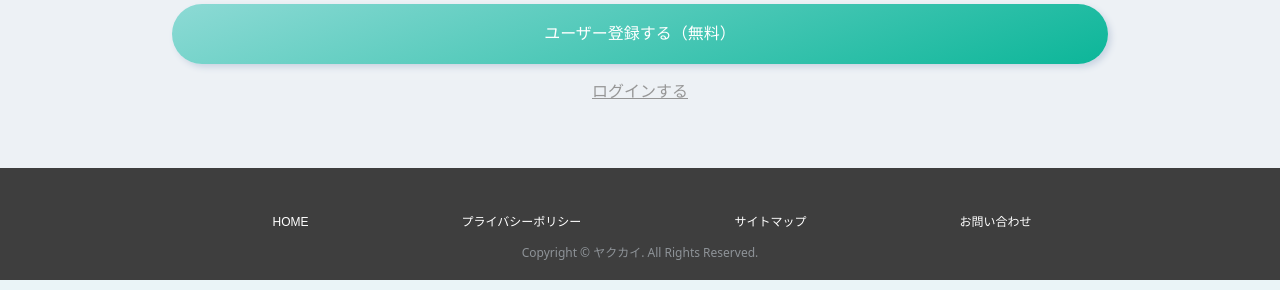
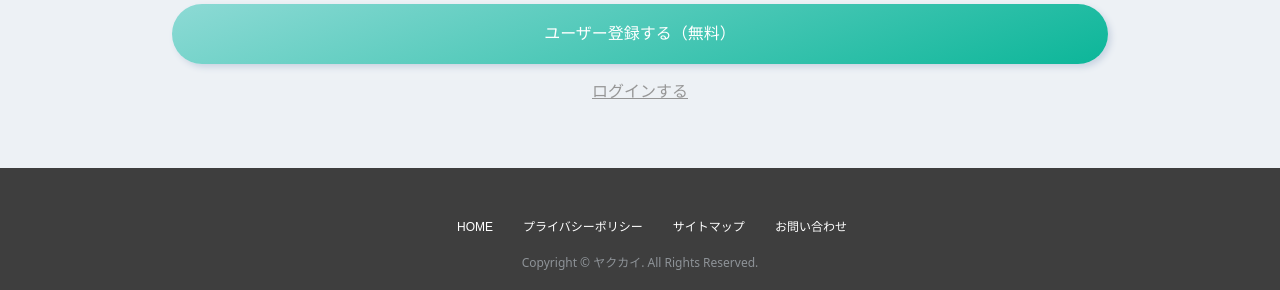
Before and after one commit to takuya-7/yakukai, a PHP site: page /index.php in a window 1280 px wide. Shown: the part 1948-2238 px from the top of the page. Run offline with PHP 8.4, Linux system fonts and the light colour scheme; data that the repository does not hold is empty; style sheets or scripts are compiled from the project's sources; some libraries are stand-ins or nearby versions.

Commit message:
フッター文字上下間隔調整、文字並び修正
レイアウト修正のため

```diff
--- a/footer.php
+++ b/footer.php
@@ -1,12 +1,14 @@
     <footer id="js-footer" class="l-footer">
 
       <div class="l-container">
-        <ul class="">
-          <li><a href="index.php">HOME</a></li>
-          <li><a href="privacy.php">プライバシーポリシー</a></li>
-          <li><a href="sitemap.php">サイトマップ</a></li>
-          <li><a href="contact.php">お問い合わせ</a></li>
-        </ul>
+        <div class="l-footer-container">
+          <ul>
+            <li><a href="index.php">HOME</a></li>
+            <li><a href="privacy.php">プライバシーポリシー</a></li>
+            <li><a href="sitemap.php">サイトマップ</a></li>
+            <li><a href="contact.php">お問い合わせ</a></li>
+          </ul>
+        </div>
       </div>
 
       <span class="l-footer__copyright">
--- a/src/scss/style.scss
+++ b/src/scss/style.scss
@@ -339,6 +339,12 @@ input[type="number"] {
 
 // l-footer.scss
 // ---------------------------
+.l-footer-container{
+  // margin-left: auto;
+  // margin-right: auto;
+  display: flex;
+  justify-content: center;
+}
 .l-footer {
   padding: 15px;
   width: 100%;
@@ -351,12 +357,12 @@ input[type="number"] {
     margin: 30px 0 10px;
     overflow: hidden;
     display: flex;
-    justify-content: space-around;
+    // justify-content: space-around;
     flex-wrap: wrap;
     li{
       text-align: left;
       float: left;
-      padding: 0 15px;
+      padding: 5px 15px;
       display: inline;
       a {
         color: #fff;
```
